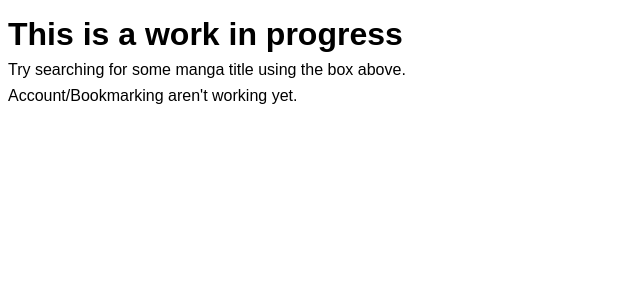
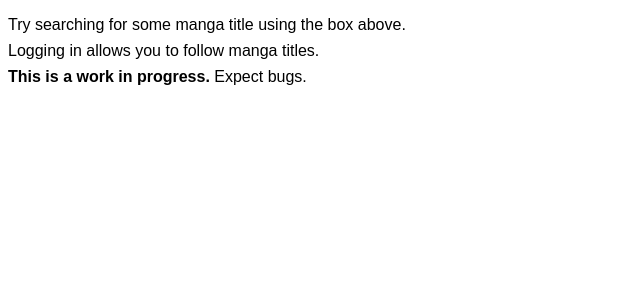
Before and after one commit to nhanb/pytaku, a Flask app: page / in a window 1280 px wide. Shown: the part 64-364 px from the top of the page, without its empty margins (0-640 px from the left). Run offline with Flask 2, Linux system fonts and the light colour scheme; parts of the project's set-up code (start-up, migrations or seed data) failed here and were passed over.

Commit message:
update instructions

```diff
--- a/pyproject.toml
+++ b/pyproject.toml
@@ -1,6 +1,6 @@
 [tool.poetry]
 name = "pytaku"
-version = "0.1.4"
+version = "0.1.5"
 description = ""
 authors = ["Bùi Thành Nhân <hi@imnhan.com>"]
 license = "AGPL-3.0-only"
--- a/src/pytaku/templates/follows.html
+++ b/src/pytaku/templates/follows.html
@@ -57,7 +57,6 @@ Stuff I follow
 
 {% block content %}
 
-
 {% for title in titles %}
 {% set title_url = url_for('title_view', site=title['site'], title_id=title['id']) %}
 <div class="title">
@@ -86,4 +85,8 @@ Stuff I follow
 </div>
 {% endfor %}
 
+{% if not titles %}
+<p>You're not following any title yet. Try searching for some.</p>
+{% endif %}
+
 {% endblock %}
--- a/src/pytaku/templates/home.html
+++ b/src/pytaku/templates/home.html
@@ -5,7 +5,8 @@ Home
 {% endblock %}
 
 {% block content %}
-<h1>This is a work in progress</h1>
 <p>Try searching for some manga title using the box above.</p>
-<p>Account/Bookmarking aren't working yet.</p>
+<p>Logging in allows you to follow manga titles.</p>
+
+<p><strong>This is a work in progress.</strong> Expect bugs.</p>
 {% endblock %}
```
